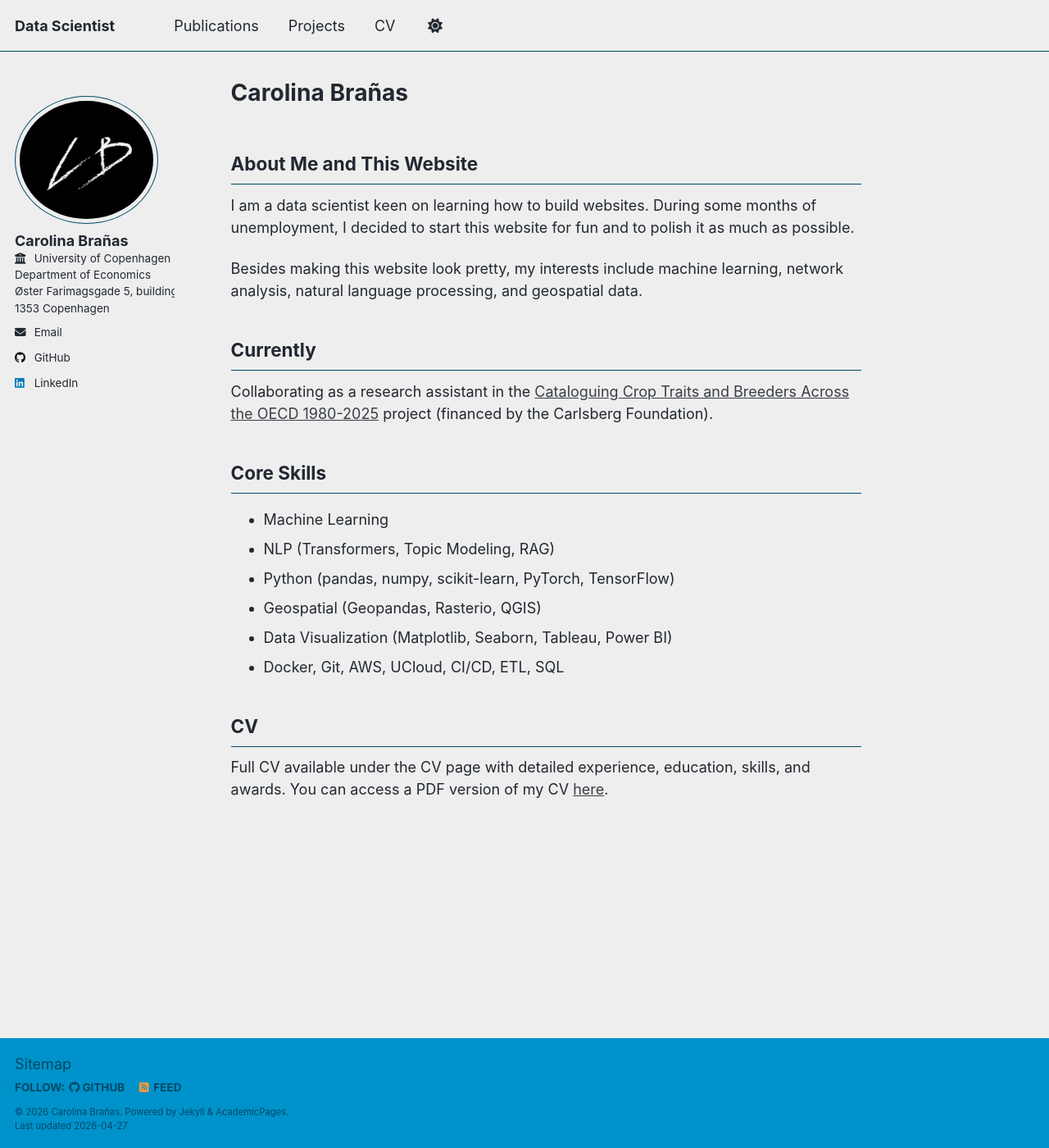
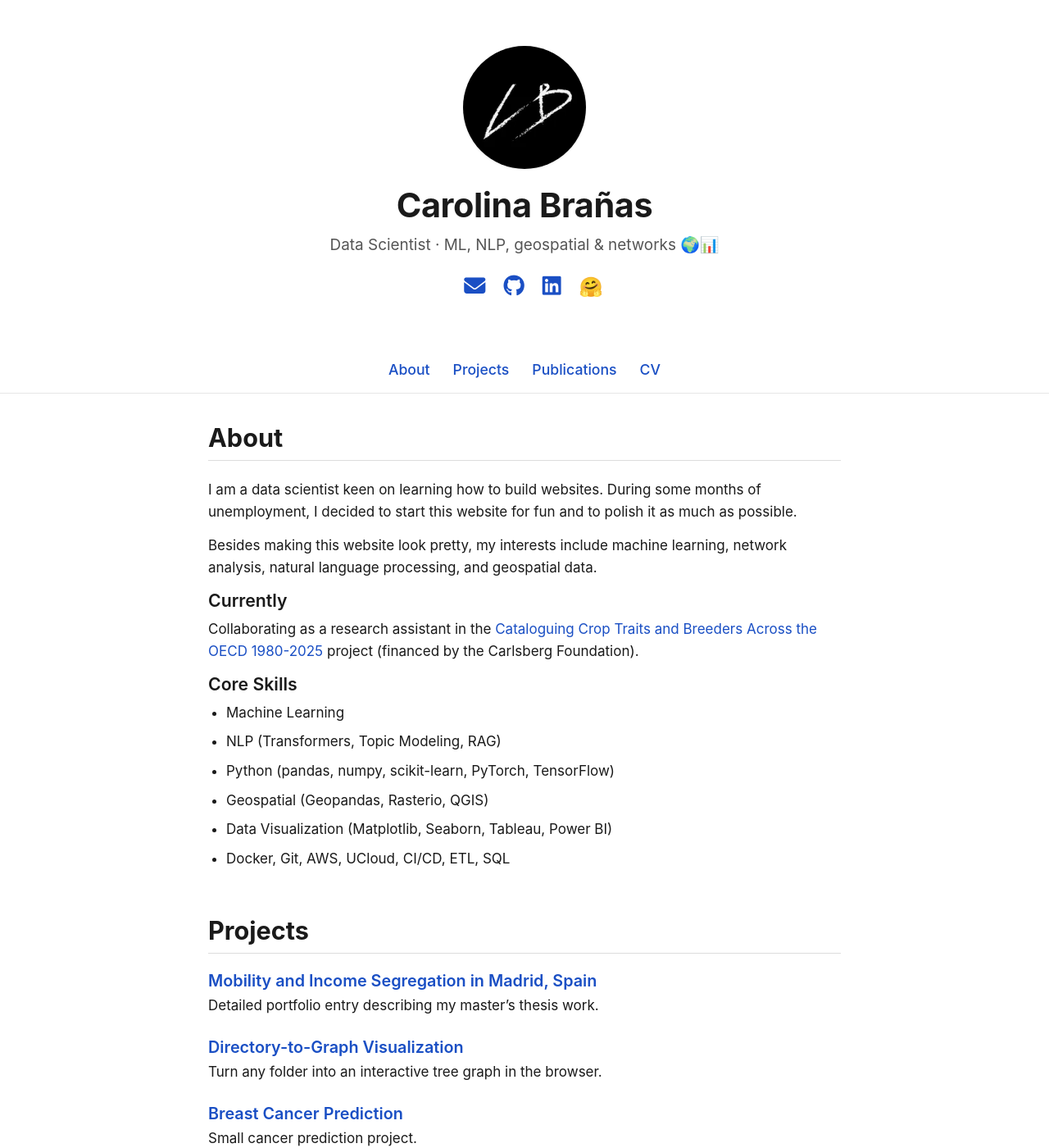
Before and after one commit to carobs9/carobs9.github.io, a Jekyll site: the page built from _pages/about.md, in a window 1280 px wide and 1400 px high. Shown: the whole window at 82% size. Built offline with Jekyll 4.4.1, drawn with Linux system fonts in a browser that asks for light colours; a script that is not in the unit is left out; some of the changed text lies outside the part shown.

Commit message:
Implement single-page layout with navigation and styling for home section

```diff
--- a/_includes/head/custom.html
+++ b/_includes/head/custom.html
@@ -4,6 +4,9 @@
 
 <!-- Support for Academicons -->
 <link rel="stylesheet" href="{{ base_path }}/assets/css/academicons.css"/>
+
+<!-- Karpathy-style single-page home overrides (only applies via body.home-layout) -->
+<link rel="stylesheet" href="{{ base_path }}/assets/css/home.css"/>
 
 <!-- favicon from https://commons.wikimedia.org/wiki/File:OOjs_UI_icon_academic-progressive.svg -->
 <link rel="apple-touch-icon" sizes="180x180" href="{{ base_path }}/images/apple-touch-icon-180x180.png"/>
--- /dev/null
+++ b/_layouts/home.html
@@ -0,0 +1,62 @@
+---
+layout: compress
+---
+
+{% include base_path %}
+
+<!doctype html>
+<html lang="{{ site.locale | slice: 0,2 }}" class="no-js">
+  <head>
+    {% include head.html %}
+    {% include head/custom.html %}
+  </head>
+
+  <body class="home-layout">
+
+    {% include browser-upgrade.html %}
+
+    <header class="home-header">
+      {% if site.author.avatar %}
+        {% if site.author.avatar contains "://" %}
+          <img class="home-avatar" src="{{ site.author.avatar }}" alt="{{ site.author.name }}" fetchpriority="high" />
+        {% else %}
+          <img class="home-avatar" src="{{ site.author.avatar | prepend: '/images/' | prepend: base_path }}" alt="{{ site.author.name }}" fetchpriority="high" />
+        {% endif %}
+      {% endif %}
+      <h1 class="home-name">{{ site.author.name }}</h1>
+      <p class="home-tagline">Data Scientist · ML, NLP, geospatial &amp; networks 🌍📊</p>
+      <ul class="home-social">
+        {% if site.author.email %}
+          <li><a href="mailto:{{ site.author.email }}" aria-label="Email"><i class="fas fa-envelope"></i></a></li>
+        {% endif %}
+        {% if site.author.github %}
+          <li><a href="https://github.com/{{ site.author.github }}" aria-label="GitHub"><i class="fab fa-github"></i></a></li>
+        {% endif %}
+        {% if site.author.linkedin %}
+          <li><a href="https://www.linkedin.com/in/{{ site.author.linkedin }}" aria-label="LinkedIn"><i class="fab fa-linkedin"></i></a></li>
+        {% endif %}
+        {% if site.author.huggingface %}
+          <li><a href="{{ site.author.huggingface }}" aria-label="Hugging Face"><span class="hf-icon">🤗</span></a></li>
+        {% endif %}
+      </ul>
+    </header>
+
+    <nav class="home-nav" aria-label="Page sections">
+      <a href="#about">About</a>
+      <a href="#projects">Projects</a>
+      <a href="#publications">Publications</a>
+      <a href="#cv">CV</a>
+    </nav>
+
+    <main class="home-main" role="main">
+      {{ content }}
+    </main>
+
+    <footer class="home-footer">
+      <p>&copy; {{ site.time | date: '%Y' }} {{ site.author.name }} · <a href="/sitemap/">Sitemap</a></p>
+    </footer>
+
+    {% include scripts.html %}
+
+  </body>
+</html>
--- a/_pages/about.md
+++ b/_pages/about.md
@@ -1,33 +1,147 @@
 ---
 permalink: /
 title: "Carolina Brañas"
-author_profile: true
+layout: home
+author_profile: false
 redirect_from:
   - /about/
   - /about.html
 ---
 
-About Me and This Website
-------
+{% include base_path %}
 
-I am a data scientist keen on learning how to build websites. During some months of unemployment, I decided to start this website for fun and to polish it as much as possible.
+<section id="about">
+<h2>About</h2>
 
-Besides making this website look pretty, my interests include machine learning, network analysis, natural language
-processing, and geospatial data.
+<p>I am a data scientist keen on learning how to build websites. During some months of unemployment, I decided to start this website for fun and to polish it as much as possible.</p>
 
-Currently
-------
-Collaborating as a research assistant in the [Cataloguing Crop Traits and Breeders Across the OECD 1980-2025](https://www.carlsbergfondet.dk/en/what-we-have-funded/cf25-1677/) project (financed by the Carlsberg Foundation).
+<p>Besides making this website look pretty, my interests include machine learning, network analysis, natural language processing, and geospatial data.</p>
 
-Core Skills
-------
-* Machine Learning
-* NLP (Transformers, Topic Modeling, RAG)
-* Python (pandas, numpy, scikit-learn, PyTorch, TensorFlow)
-* Geospatial (Geopandas, Rasterio, QGIS)
-* Data Visualization (Matplotlib, Seaborn, Tableau, Power BI)
-* Docker, Git, AWS, UCloud, CI/CD, ETL, SQL
+<h3>Currently</h3>
+<p>Collaborating as a research assistant in the <a href="https://www.carlsbergfondet.dk/en/what-we-have-funded/cf25-1677/">Cataloguing Crop Traits and Breeders Across the OECD 1980-2025</a> project (financed by the Carlsberg Foundation).</p>
 
-CV
-------
-Full CV available under the CV page with detailed experience, education, skills, and awards. You can access a PDF version of my CV [here](/files/Carolina_Branas_Resume_no_pic.pdf).
+<h3>Core Skills</h3>
+<ul>
+  <li>Machine Learning</li>
+  <li>NLP (Transformers, Topic Modeling, RAG)</li>
+  <li>Python (pandas, numpy, scikit-learn, PyTorch, TensorFlow)</li>
+  <li>Geospatial (Geopandas, Rasterio, QGIS)</li>
+  <li>Data Visualization (Matplotlib, Seaborn, Tableau, Power BI)</li>
+  <li>Docker, Git, AWS, UCloud, CI/CD, ETL, SQL</li>
+</ul>
+</section>
+
+<section id="projects">
+<h2>Projects</h2>
+
+{% for post in site.portfolio %}
+  <div class="home-entry">
+    <h3><a href="{{ base_path }}{{ post.url }}">{{ post.title }}</a></h3>
+    {% if post.excerpt %}
+      <p>{{ post.excerpt | markdownify | remove: '<p>' | remove: '</p>' }}</p>
+    {% endif %}
+  </div>
+{% endfor %}
+</section>
+
+<section id="publications">
+<h2>Publications</h2>
+
+{% for post in site.publications reversed %}
+  <div class="home-entry">
+    <h3>{% if post.paperurl %}<a href="{{ post.paperurl }}">{{ post.title }}</a>{% else %}{{ post.title }}{% endif %}</h3>
+    <p class="home-entry-meta">
+      {% if post.venue %}<em>{{ post.venue }}</em>{% endif %}
+      {% if post.date %} · {{ post.date | date: "%Y" }}{% endif %}
+    </p>
+    {% if post.excerpt %}
+      <p>{{ post.excerpt | markdownify | remove: '<p>' | remove: '</p>' }}</p>
+    {% endif %}
+    {% if post.citation %}
+      <p style="font-size: 0.9em; color: #666;">{{ post.citation }}</p>
+    {% endif %}
+  </div>
+{% endfor %}
+</section>
+
+<section id="cv">
+<h2>CV</h2>
+
+<p>You can access a PDF version of my CV <a href="/files/Carolina_Branas_Resume_no_pic.pdf">here</a>.</p>
+
+<h3>Summary</h3>
+<p>Data Scientist with hands-on experience building machine learning and NLP models (including RAG and topic modeling) and scalable containerized data workflows. Interests span network analysis, geospatial data, and applied machine learning for actionable insights.</p>
+
+<h3>Experience</h3>
+
+<h4>Feb 2026 – Present · Research Assistant (Data Science), University of Copenhagen</h4>
+<ul>
+  <li>Collaborating as a research assistant in the <a href="https://www.carlsbergfondet.dk/en/what-we-have-funded/cf25-1677/">Cataloguing Crop Traits and Breeders Across the OECD 1980-2025</a> project (financed by the Carlsberg Foundation).</li>
+  <li>Building a unified database with all new cereal varieties released in the OECD since 1980, their traits and breeding history, and information about the companies involved in developing them.</li>
+  <li>The database will be the first large, unified database of its kind, and will be instrumental for exploring how to improve the crop innovation system to increase the global food supply without expanding cropland into pristine environments.</li>
+</ul>
+
+<h4>May 2024 – Dec 2025 · Research Assistant (Data Science), University of Copenhagen</h4>
+<ul>
+  <li>Contributed to the Shocking Religion project.</li>
+  <li>Built topic models to uncover thematic trends in text data.</li>
+  <li>Built RAG-based LLM pipelines for document insights.</li>
+  <li>Designed and containerized scalable ingestion &amp; preprocessing workflows (UCloud).</li>
+  <li>Coordinated with multidisciplinary research team.</li>
+</ul>
+
+<h4>Oct 2023 – May 2024 · Data Scientist, Above Sports, Denmark</h4>
+<ul>
+  <li>Automated data workflows to improve efficiency.</li>
+  <li>Developed computer vision brand logo detection models.</li>
+  <li>Dockerized solutions for reproducible ML workflows.</li>
+  <li>Collaborated with product to refine output quality.</li>
+</ul>
+
+<h4>Sep 2021 – May 2022 · Marketing Strategist, Crescendo Collective, United States</h4>
+<ul>
+  <li>Analyzed campaign performance (Google Analytics, Ads).</li>
+  <li>Automated internal reporting with Python scripts.</li>
+  <li>Competitor analysis and audience benchmarks; stakeholder reporting.</li>
+</ul>
+
+<h3>Education</h3>
+
+<h4>M.Sc. Social Data Science, University of Copenhagen (2022 – 2024)</h4>
+<ul>
+  <li>Thesis: <a href="/projects/masters-thesis/">Mobility and income segregation in Madrid, Spain</a>.</li>
+  <li>Selected courses: Advanced Machine Learning (ITU), Geospatial Data Science (ITU), Advanced Network Science (ITU), Natural Language Processing (DIKU, University of Copenhagen).</li>
+</ul>
+
+<h4>B.Sc. Marketing and Computer Science Minor, Cardinal Stritch University (2018 – 2022)</h4>
+<ul>
+  <li>Magna Cum Laude.</li>
+  <li>Dean's List (2018–2022).</li>
+  <li>Best Graduating GPA (Marketing, 2022).</li>
+</ul>
+
+<h3>Skills</h3>
+<ul>
+  <li><strong>Programming &amp; Data:</strong> Python (pandas, numpy, matplotlib, tensorflow, pytorch, scikit-learn), SQL, Bash</li>
+  <li><strong>ML &amp; NLP:</strong> Transformers, RAG, Topic Modeling (UMAP, HDBSCAN, BERTopic), Computer Vision, Predictive Modeling, Feature Engineering</li>
+  <li><strong>Visualization &amp; Analysis:</strong> Matplotlib, Seaborn, Tableau, Power BI, Statistical Analysis, Data Wrangling</li>
+  <li><strong>Geospatial:</strong> Geopandas, Rasterio, QGIS, Spatial Analysis</li>
+  <li><strong>Cloud &amp; DevOps:</strong> Docker, Git, Linux, AWS, UCloud, CI/CD, VSCode</li>
+  <li><strong>Other:</strong> LaTeX, Overleaf, Statistics</li>
+</ul>
+
+<h3>Languages</h3>
+<ul>
+  <li>Spanish (Native)</li>
+  <li>Galician (Native)</li>
+  <li>English (Professional)</li>
+  <li>Danish (Beginner)</li>
+</ul>
+
+<h3>Awards</h3>
+<ul>
+  <li><strong>Dean's List (2018–2022):</strong> GPA above 3.5 each semester.</li>
+  <li><strong>Best Graduating GPA Marketing B.Sc. (2022).</strong></li>
+  <li><strong>Academic and Athletic Grant (2018–2022):</strong> Full scholarship for academic excellence and soccer performance.</li>
+</ul>
+</section>
--- /dev/null
+++ b/assets/css/home.css
@@ -0,0 +1,233 @@
+/* Karpathy-inspired single-page home layout.
+   Scoped to body.home-layout so it never bleeds into other pages. */
+
+body.home-layout {
+  margin: 0;
+  /* Override academic theme's masthead-height top padding (no masthead here) */
+  padding: 0 0 4em !important;
+  background: #ffffff;
+  color: #1a1a1a;
+  font-family: -apple-system, BlinkMacSystemFont, "Segoe UI", Roboto, Oxygen,
+    Ubuntu, Cantarell, "Helvetica Neue", Arial, sans-serif;
+  font-size: 17px;
+  line-height: 1.6;
+  -webkit-font-smoothing: antialiased;
+}
+
+/* Neutralize academic theme heading margins inside the home layout */
+body.home-layout h1,
+body.home-layout h2,
+body.home-layout h3,
+body.home-layout h4 {
+  margin-top: 0;
+  font-family: inherit;
+}
+
+/* Suppress global animation transitions that the academic theme applies */
+body.home-layout h1,
+body.home-layout h2,
+body.home-layout p,
+body.home-layout a,
+body.home-layout img {
+  transition: none;
+  -webkit-transition: none;
+}
+
+body.home-layout a {
+  color: #1a4fc4;
+  text-decoration: none;
+}
+body.home-layout a:hover {
+  text-decoration: underline;
+}
+
+body.home-layout p,
+body.home-layout ul,
+body.home-layout ol {
+  margin: 0 0 14px;
+}
+
+body.home-layout ul,
+body.home-layout ol {
+  padding-left: 22px;
+}
+
+/* ---- centered column ---- */
+.home-header,
+.home-main,
+.home-footer {
+  max-width: 820px;
+  margin: 0 auto;
+  padding: 0 24px;
+  box-sizing: border-box;
+}
+
+/* ---- top profile block ---- */
+.home-header {
+  text-align: center;
+  padding-top: 56px;
+  padding-bottom: 18px;
+}
+
+.home-avatar {
+  width: 150px;
+  height: 150px;
+  border-radius: 50%;
+  object-fit: cover;
+  margin: 0 auto 20px;
+  display: block;
+  box-shadow: 0 1px 3px rgba(0, 0, 0, 0.08);
+}
+
+.home-name {
+  font-size: 2.3rem;
+  font-weight: 700;
+  margin: 0 0 8px;
+  letter-spacing: -0.01em;
+}
+
+.home-tagline {
+  font-size: 1.05rem;
+  color: #555;
+  margin: 0 0 20px;
+}
+
+.home-social {
+  list-style: none;
+  padding: 0;
+  margin: 0;
+  display: flex;
+  justify-content: center;
+  gap: 22px;
+  font-size: 1.45rem;
+}
+
+.home-social a {
+  color: #333;
+}
+.home-social a:hover {
+  color: #1a4fc4;
+  text-decoration: none;
+}
+.home-social .hf-icon {
+  font-size: 1.3rem;
+  line-height: 1;
+}
+
+/* ---- sticky anchor nav ---- */
+.home-nav {
+  position: sticky;
+  top: 0;
+  background: rgba(255, 255, 255, 0.95);
+  backdrop-filter: saturate(180%) blur(8px);
+  -webkit-backdrop-filter: saturate(180%) blur(8px);
+  border-bottom: 1px solid #e6e6e6;
+  display: flex;
+  justify-content: center;
+  flex-wrap: wrap;
+  gap: 28px;
+  padding: 14px 20px;
+  z-index: 10;
+  margin-top: 8px;
+}
+
+.home-nav a {
+  color: #111;
+  font-weight: 500;
+  font-size: 0.98rem;
+}
+.home-nav a:hover {
+  color: #1a4fc4;
+  text-decoration: none;
+}
+
+/* ---- main content area ---- */
+.home-main {
+  padding-top: 36px;
+  padding-bottom: 72px;
+}
+
+.home-main section {
+  margin-bottom: 56px;
+  scroll-margin-top: 80px; /* offset so sticky nav doesn't cover headings */
+}
+
+.home-main h2 {
+  font-size: 1.7rem;
+  font-weight: 700;
+  border-bottom: 1px solid #ddd;
+  padding-bottom: 8px;
+  margin: 0 0 22px;
+}
+
+.home-main h3 {
+  font-size: 1.18rem;
+  font-weight: 600;
+  margin: 26px 0 8px;
+}
+
+.home-main h4 {
+  font-size: 1rem;
+  font-weight: 600;
+  margin: 18px 0 6px;
+}
+
+.home-main hr {
+  border: 0;
+  border-top: 1px solid #e6e6e6;
+  margin: 36px 0;
+}
+
+/* project / publication entries */
+.home-entry {
+  margin-bottom: 26px;
+}
+.home-entry h3 {
+  margin: 0 0 4px;
+  font-size: 1.1rem;
+}
+.home-entry .home-entry-meta {
+  color: #777;
+  font-size: 0.9rem;
+  margin: 0 0 6px;
+}
+.home-entry p {
+  margin: 0 0 8px;
+}
+
+/* ---- footer ---- */
+.home-footer {
+  text-align: center;
+  font-size: 0.85rem;
+  color: #888;
+  padding-top: 24px;
+  padding-bottom: 28px;
+  border-top: 1px solid #eee;
+}
+.home-footer a {
+  color: #888;
+}
+
+/* ---- responsive tweaks ---- */
+@media (max-width: 600px) {
+  body.home-layout {
+    font-size: 16px;
+  }
+  .home-header {
+    padding-top: 40px;
+  }
+  .home-avatar {
+    width: 120px;
+    height: 120px;
+  }
+  .home-name {
+    font-size: 1.9rem;
+  }
+  .home-nav {
+    gap: 18px;
+    padding: 12px 16px;
+  }
+  .home-main h2 {
+    font-size: 1.4rem;
+  }
+}
```
Also changed, not shown: _data/navigation.yml (+9 -15 lines).
